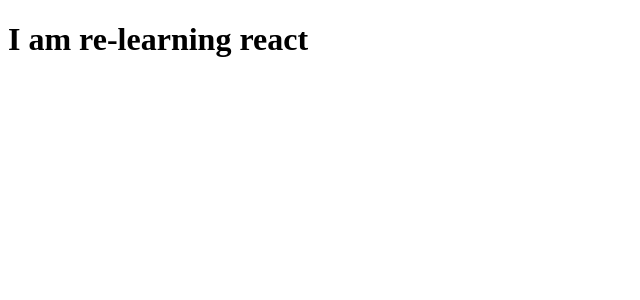
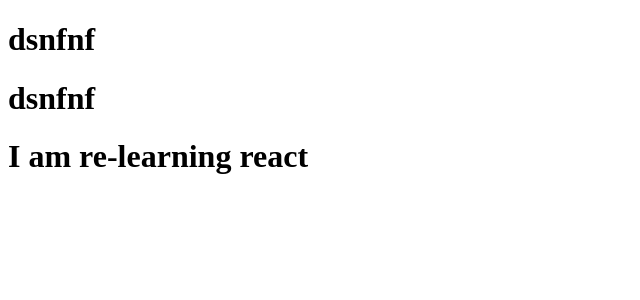
Before and after one commit to Tkayy729/Hello-React, a React (Vite) app: page / in a window 1280 px wide. Shown: the top 300 px of the page, without its empty margins (0-640 px from the left). Built offline with nearby package versions, Linux system fonts and the light colour scheme.

Commit message:
put react element in react component

```diff
--- a/App.js
+++ b/App.js
@@ -3,13 +3,21 @@
 
 const root = ReactDOM.createRoot(document.getElementById("root"));
 
-const Title = () => {
+const title = () => {
   return <h1>This is the title</h1>;
 };
+
+const reactEl = (
+    <div>
+        <h1>dsnfnf</h1>
+        <h1>dsnfnf</h1>
+    </div>
+)
 
 const App = () => (
   <div className="container">
     <title />
+    {reactEl}
     <h1>I am re-learning react</h1>
   </div>
 );
```
